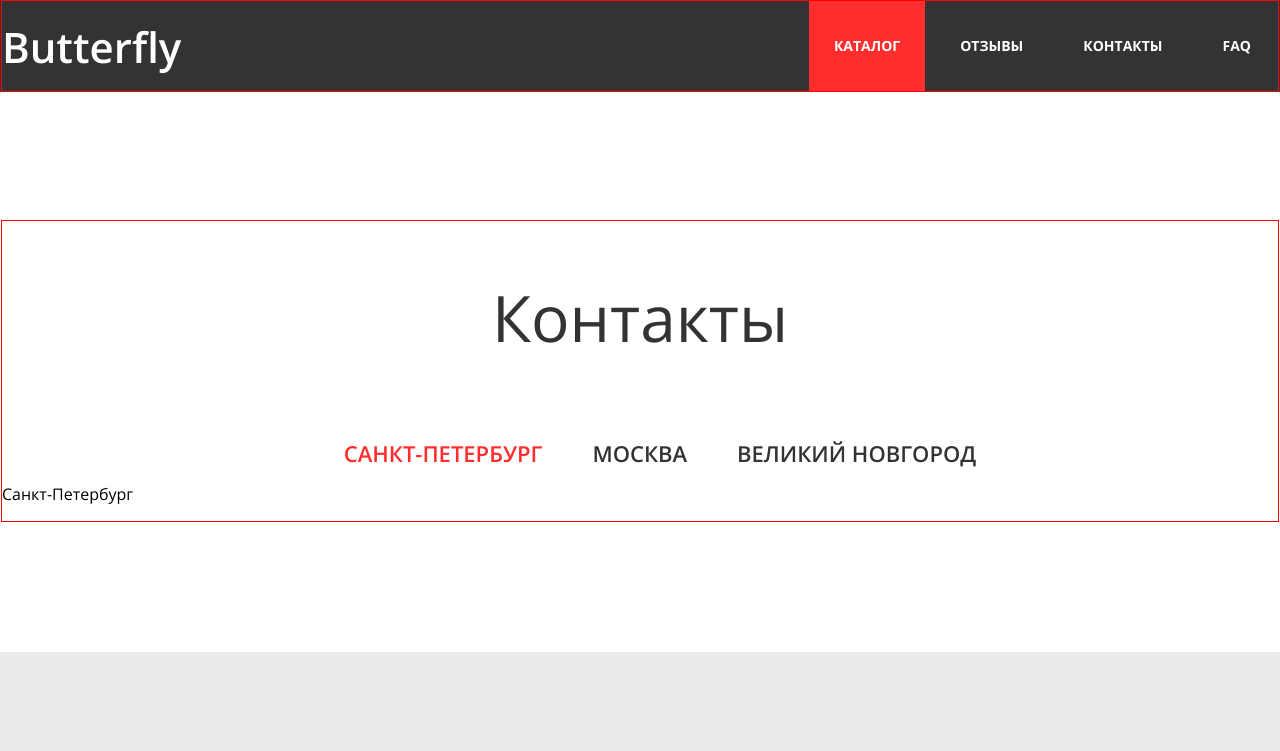
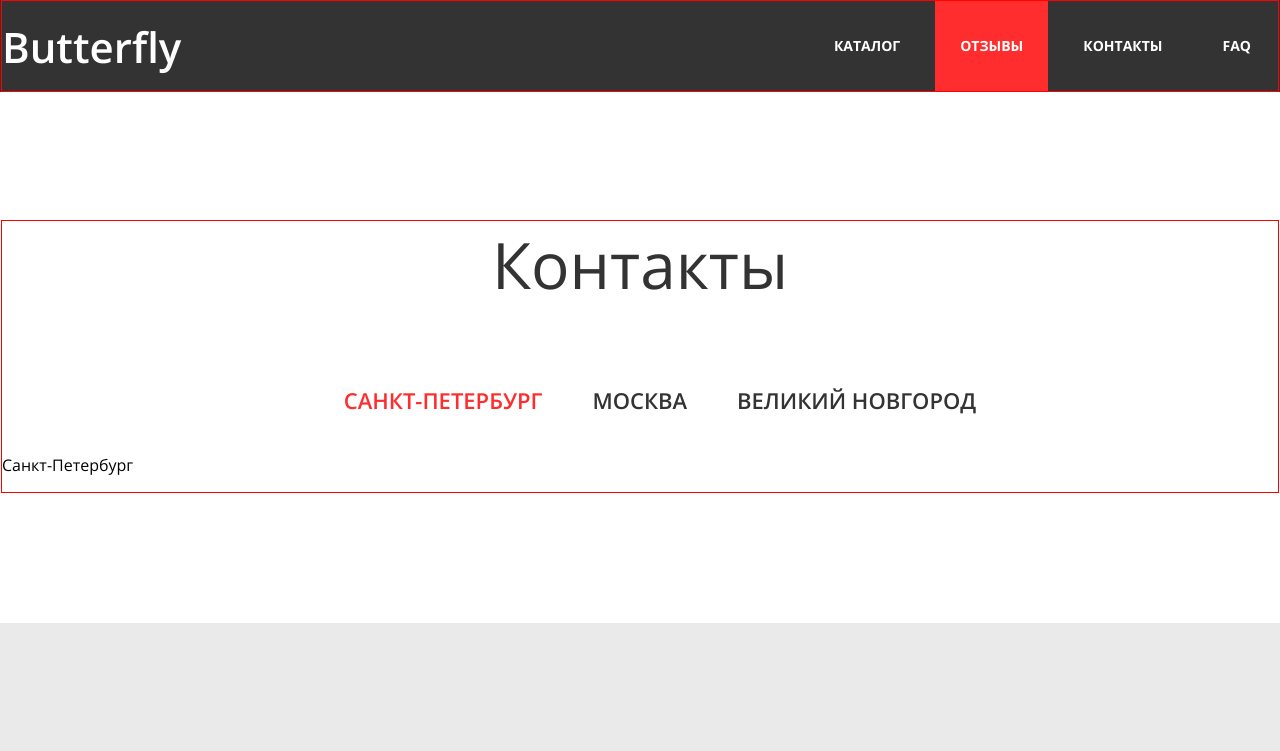
Before and after one commit to vasiltsov-ea/butterfly-shop-vasiltsov, a website: page www/contacts.html in a window 1280 px wide. Both pictures are taken after a click on the link "ОТЗЫВЫ". Shown: the top 751 px of the page. Drawn offline with Linux system fonts and the light colour scheme.

Commit message:
Добавлен скрипт для переключения класса active у кнопок меню (окрашивание элемента красным цветом

```diff
--- a/src/styles/blocks/_contacts.scss
+++ b/src/styles/blocks/_contacts.scss
@@ -7,5 +7,7 @@
 }
 
 .contacts-title {
+  margin: 0;
+
   @include section-title;
 }
--- a/src/styles/blocks/_header.scss
+++ b/src/styles/blocks/_header.scss
@@ -35,7 +35,7 @@
 .menu-link {
   @include desktop-tablet-menu-link;
 
-  &.link-catalogue {
+  &.active {
     background-color: $base-red;
   }
 }
--- a/src/styles/blocks/_tabs.scss
+++ b/src/styles/blocks/_tabs.scss
@@ -2,6 +2,7 @@
   display: flex;
   justify-content: center;
   margin-top: 80px;
+  margin-bottom: 40px;
 }
 
 .tabs-item {
--- a/src/styles/blocks/_works.scss
+++ b/src/styles/blocks/_works.scss
@@ -11,8 +11,6 @@
   margin: 0;
 
   @include section-title;
-
-
 }
 
 .works-filter {
--- a/www/contacts.html
+++ b/www/contacts.html
@@ -15,16 +15,16 @@
         <nav class="menu">
           <ul class="menu-list">
             <li class="menu-item">
-              <a class="menu-link link-catalogue" href="catalogue.html">Каталог</a>
+              <a class="menu-link js-menu-link" href="catalogue.html">Каталог</a>
             </li>
             <li class="menu-item">
-              <a class="menu-link" href="#">Отзывы</a>
+              <a class="menu-link js-menu-link" href="#">Отзывы</a>
             </li>
             <li class="menu-item">
-              <a class="menu-link" href="contacts.html">Контакты</a>
+              <a class="menu-link active js-menu-link" href="contacts.html">Контакты</a>
             </li>
             <li class="menu-item">
-              <a class="menu-link" href="#">FAQ</a>
+              <a class="menu-link js-menu-link" href="#">FAQ</a>
             </li>
           </ul>
         </nav>
@@ -36,7 +36,7 @@
     <section class="contacts">
       <div class="contacts-inner">
 
-        <h2 class="contacts-title">Контакты</h2>
+        <h1 class="contacts-title">Контакты</h1>
         <!-- Заголовок в макете - "Наши работы" -->
 
         <ul class="tabs-list">
--- a/www/scripts/script.js
+++ b/www/scripts/script.js
@@ -1,4 +1,10 @@
 $(document).ready(function(){
+
+// Кнопки в навигации Header
+$('.js-menu-link').on('click', function(){
+  $('.js-menu-link').removeClass('active');
+  $(this).addClass('active');
+})
 
 // Табы в контактах
   $('.js-tabs-link').on('click', function(){
@@ -11,7 +17,7 @@ $(document).ready(function(){
     $('.js-tabs-content').eq(index).addClass('active');
   })
 
-//Фильтры в работах
+// Фильтры в работах
 $('.js-filter-link').on('click', function(){
   let filter = $(this).data('filter');
 
@@ -35,6 +41,9 @@ $('.js-filter-link').on('click', function(){
   });
 });
 
+// Slick-slider
+
+
 
 
 })
```
Also changed, not shown: www/catalogue.html (+4 -4 lines), www/index.html (+4 -4 lines), src/styles/style.scss (line endings or trailing spaces), www/style/style.css.
